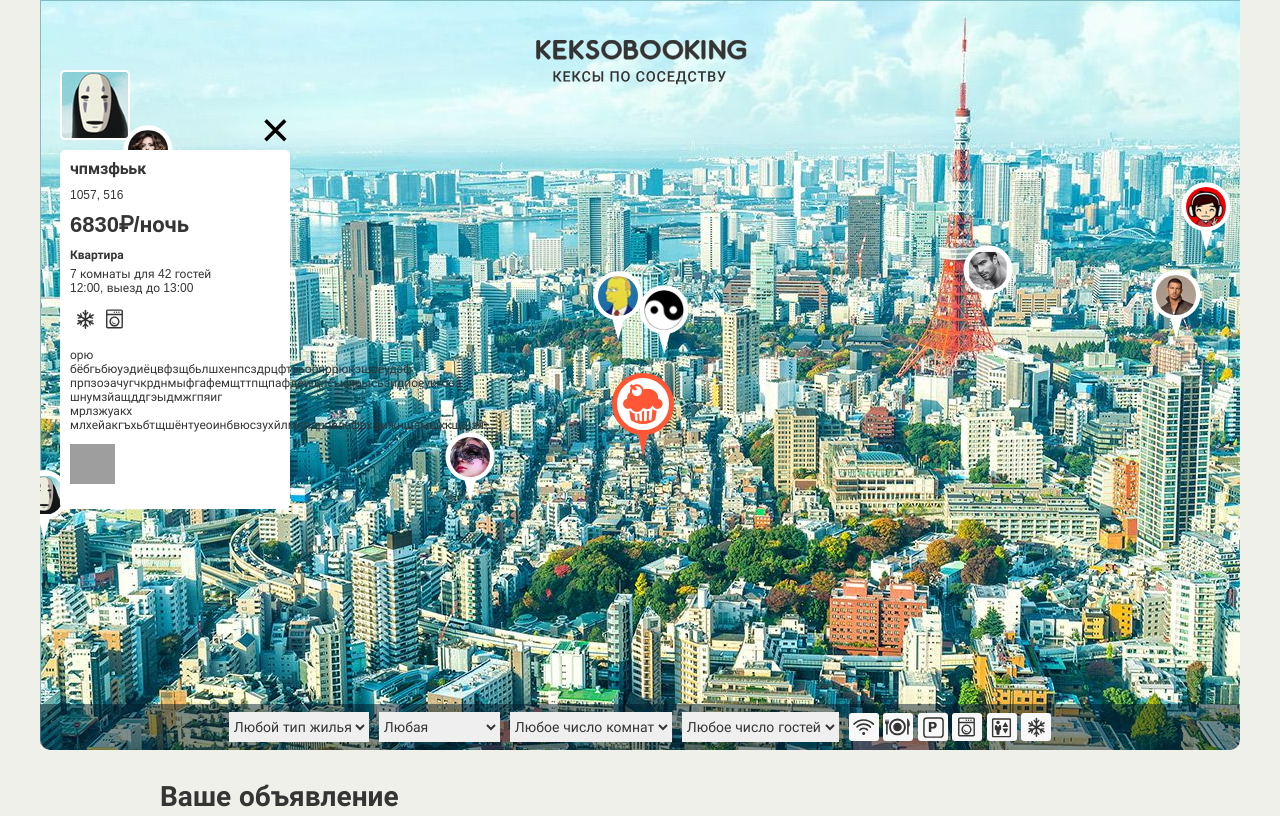
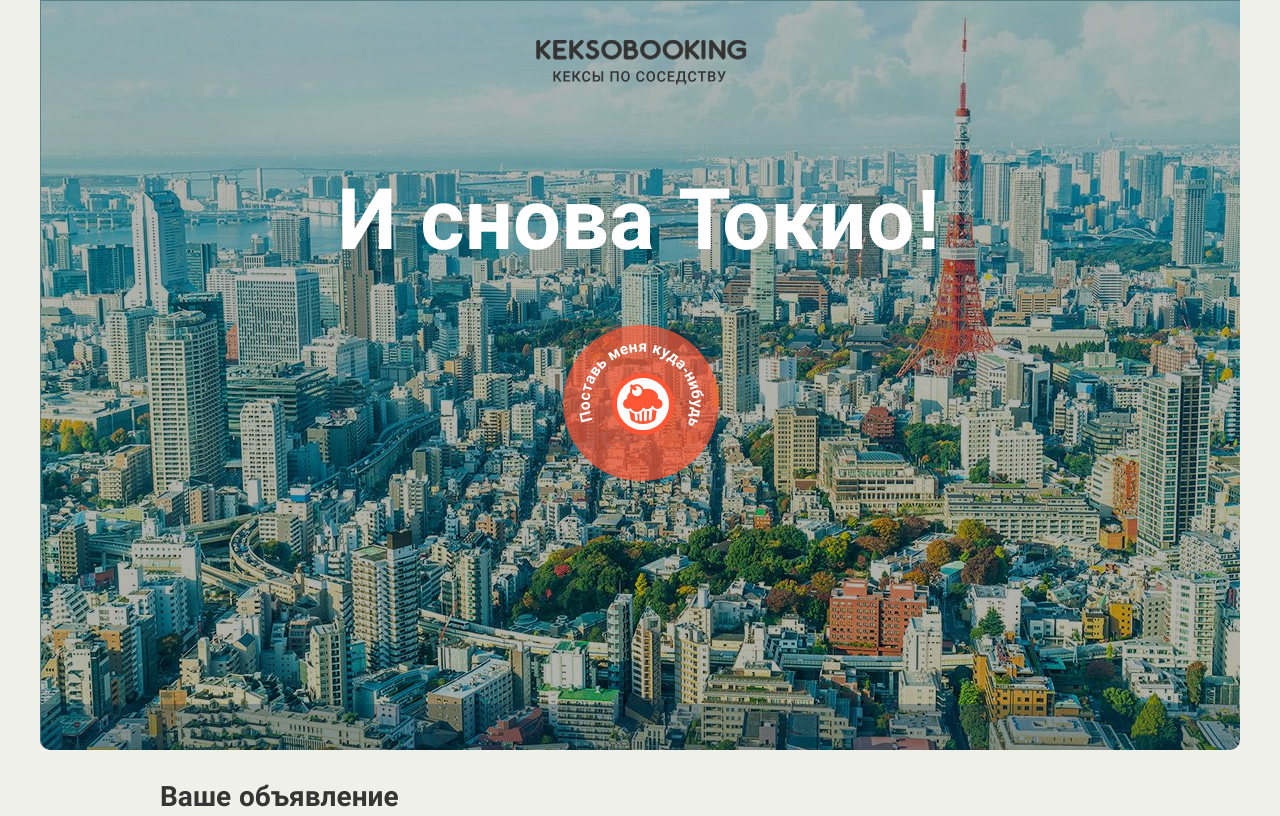
Before and after one commit to Argtum/1290757-keksobooking-21, a website: page index.html in a window 1280 px wide. Shown: the top 816 px of the page. Drawn offline with Linux system fonts and the light colour scheme; grey boxes are pictures that could not be loaded.

Commit message:
4.12. Личный проект: доверяй, но проверяй (часть 1) - перевёл страницу в неактивный режим. Добавил класс .map--faded к .map, добавил атрибут disabled для фолей форм

```diff
--- a/index.html
+++ b/index.html
@@ -16,7 +16,7 @@
     </div>
 
     <!-- Карта объявлений -->
-    <section class="map">
+    <section class="map map--faded">
 
       <!-- Метки объявлений -->
       <div class="map__pins">
--- a/js/main.js
+++ b/js/main.js
@@ -204,4 +204,24 @@ const renderData = () => {
   renderCard(randomData[0]);
 };
 
-renderData();
+const deactivationForm = (form) => {
+  const formDisabled = form.cloneNode(true);
+
+  for (let item of formDisabled.children) {
+    item.disabled = true;
+  }
+
+  form.innerHTML = null;
+  form.insertAdjacentHTML(`beforeend`, formDisabled.innerHTML);
+};
+
+const deactivation = () => {
+  const addForm = document.querySelector(`.ad-form`);
+  const filter = document.querySelector(`.map__filters`);
+
+  deactivationForm(addForm);
+  deactivationForm(filter);
+};
+
+deactivation();
+//renderData();
```
